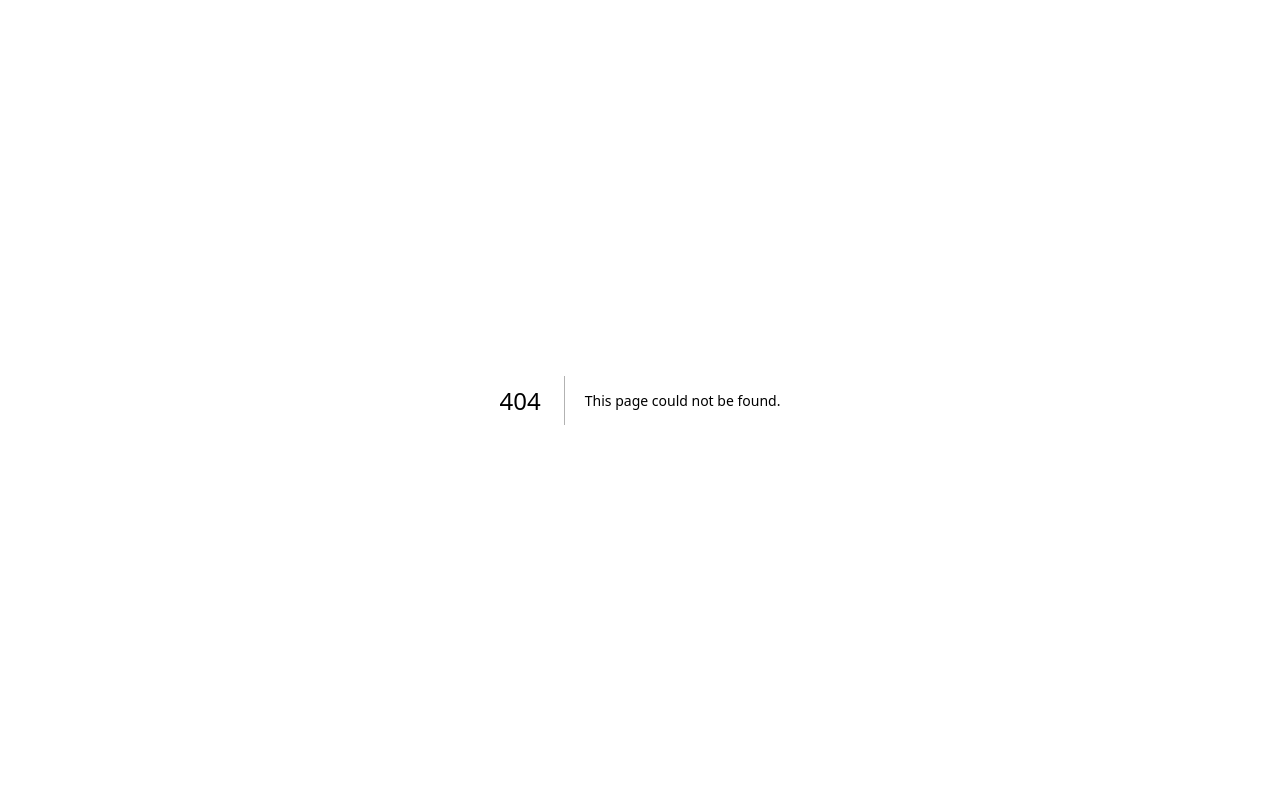
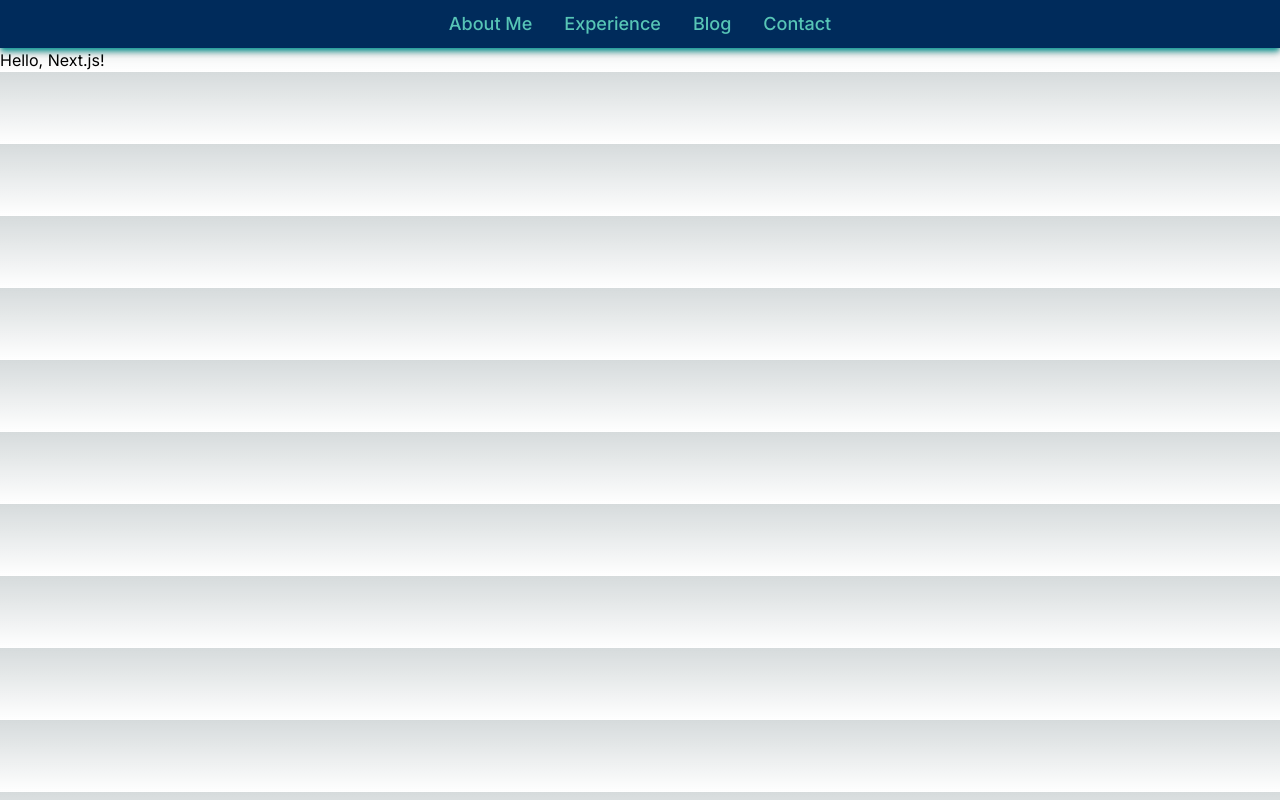
Before and after one commit to tannaz97shr/portfolio, a Next.js app: page /about in a window 1280 px wide. Before the commit this address had no page. Built offline with nearby package versions, Linux system fonts and the light colour scheme.

Commit message:
feat: create initial navbar

```diff
--- /dev/null
+++ b/src/app/about/page.tsx
@@ -0,0 +1,3 @@
+export default function About() {
+  return <h1>Hello, Next.js!</h1>;
+}
--- a/src/app/layout.tsx
+++ b/src/app/layout.tsx
@@ -1,22 +1,26 @@
-import './globals.css'
-import type { Metadata } from 'next'
-import { Inter } from 'next/font/google'
+import Navbar from "@/components/Navbar";
+import type { Metadata } from "next";
+import { Inter } from "next/font/google";
+import "./globals.css";
 
-const inter = Inter({ subsets: ['latin'] })
+const inter = Inter({ subsets: ["latin"] });
 
 export const metadata: Metadata = {
-  title: 'Create Next App',
-  description: 'Generated by create next app',
-}
+  title: "Create Next App",
+  description: "Generated by create next app",
+};
 
 export default function RootLayout({
   children,
 }: {
-  children: React.ReactNode
+  children: React.ReactNode;
 }) {
   return (
     <html lang="en">
-      <body className={inter.className}>{children}</body>
+      <body className={inter.className}>
+        <Navbar />
+        {children}
+      </body>
     </html>
-  )
+  );
 }
--- a/src/app/page.tsx
+++ b/src/app/page.tsx
@@ -1,113 +1,7 @@
-import Image from 'next/image'
-
 export default function Home() {
   return (
     <main className="flex min-h-screen flex-col items-center justify-between p-24">
-      <div className="z-10 max-w-5xl w-full items-center justify-between font-mono text-sm lg:flex">
-        <p className="fixed left-0 top-0 flex w-full justify-center border-b border-gray-300 bg-gradient-to-b from-zinc-200 pb-6 pt-8 backdrop-blur-2xl dark:border-neutral-800 dark:bg-zinc-800/30 dark:from-inherit lg:static lg:w-auto  lg:rounded-xl lg:border lg:bg-gray-200 lg:p-4 lg:dark:bg-zinc-800/30">
-          Get started by editing&nbsp;
-          <code className="font-mono font-bold">src/app/page.tsx</code>
-        </p>
-        <div className="fixed bottom-0 left-0 flex h-48 w-full items-end justify-center bg-gradient-to-t from-white via-white dark:from-black dark:via-black lg:static lg:h-auto lg:w-auto lg:bg-none">
-          <a
-            className="pointer-events-none flex place-items-center gap-2 p-8 lg:pointer-events-auto lg:p-0"
-            href="https://vercel.com?utm_source=create-next-app&utm_medium=appdir-template&utm_campaign=create-next-app"
-            target="_blank"
-            rel="noopener noreferrer"
-          >
-            By{' '}
-            <Image
-              src="/vercel.svg"
-              alt="Vercel Logo"
-              className="dark:invert"
-              width={100}
-              height={24}
-              priority
-            />
-          </a>
-        </div>
-      </div>
-
-      <div className="relative flex place-items-center before:absolute before:h-[300px] before:w-[480px] before:-translate-x-1/2 before:rounded-full before:bg-gradient-radial before:from-white before:to-transparent before:blur-2xl before:content-[''] after:absolute after:-z-20 after:h-[180px] after:w-[240px] after:translate-x-1/3 after:bg-gradient-conic after:from-sky-200 after:via-blue-200 after:blur-2xl after:content-[''] before:dark:bg-gradient-to-br before:dark:from-transparent before:dark:to-blue-700 before:dark:opacity-10 after:dark:from-sky-900 after:dark:via-[#0141ff] after:dark:opacity-40 before:lg:h-[360px] z-[-1]">
-        <Image
-          className="relative dark:drop-shadow-[0_0_0.3rem_#ffffff70] dark:invert"
-          src="/next.svg"
-          alt="Next.js Logo"
-          width={180}
-          height={37}
-          priority
-        />
-      </div>
-
-      <div className="mb-32 grid text-center lg:max-w-5xl lg:w-full lg:mb-0 lg:grid-cols-4 lg:text-left">
-        <a
-          href="https://nextjs.org/docs?utm_source=create-next-app&utm_medium=appdir-template&utm_campaign=create-next-app"
-          className="group rounded-lg border border-transparent px-5 py-4 transition-colors hover:border-gray-300 hover:bg-gray-100 hover:dark:border-neutral-700 hover:dark:bg-neutral-800/30"
-          target="_blank"
-          rel="noopener noreferrer"
-        >
-          <h2 className={`mb-3 text-2xl font-semibold`}>
-            Docs{' '}
-            <span className="inline-block transition-transform group-hover:translate-x-1 motion-reduce:transform-none">
-              -&gt;
-            </span>
-          </h2>
-          <p className={`m-0 max-w-[30ch] text-sm opacity-50`}>
-            Find in-depth information about Next.js features and API.
-          </p>
-        </a>
-
-        <a
-          href="https://nextjs.org/learn?utm_source=create-next-app&utm_medium=appdir-template-tw&utm_campaign=create-next-app"
-          className="group rounded-lg border border-transparent px-5 py-4 transition-colors hover:border-gray-300 hover:bg-gray-100 hover:dark:border-neutral-700 hover:dark:bg-neutral-800/30"
-          target="_blank"
-          rel="noopener noreferrer"
-        >
-          <h2 className={`mb-3 text-2xl font-semibold`}>
-            Learn{' '}
-            <span className="inline-block transition-transform group-hover:translate-x-1 motion-reduce:transform-none">
-              -&gt;
-            </span>
-          </h2>
-          <p className={`m-0 max-w-[30ch] text-sm opacity-50`}>
-            Learn about Next.js in an interactive course with&nbsp;quizzes!
-          </p>
-        </a>
-
-        <a
-          href="https://vercel.com/templates?framework=next.js&utm_source=create-next-app&utm_medium=appdir-template&utm_campaign=create-next-app"
-          className="group rounded-lg border border-transparent px-5 py-4 transition-colors hover:border-gray-300 hover:bg-gray-100 hover:dark:border-neutral-700 hover:dark:bg-neutral-800/30"
-          target="_blank"
-          rel="noopener noreferrer"
-        >
-          <h2 className={`mb-3 text-2xl font-semibold`}>
-            Templates{' '}
-            <span className="inline-block transition-transform group-hover:translate-x-1 motion-reduce:transform-none">
-              -&gt;
-            </span>
-          </h2>
-          <p className={`m-0 max-w-[30ch] text-sm opacity-50`}>
-            Explore the Next.js 13 playground.
-          </p>
-        </a>
-
-        <a
-          href="https://vercel.com/new?utm_source=create-next-app&utm_medium=appdir-template&utm_campaign=create-next-app"
-          className="group rounded-lg border border-transparent px-5 py-4 transition-colors hover:border-gray-300 hover:bg-gray-100 hover:dark:border-neutral-700 hover:dark:bg-neutral-800/30"
-          target="_blank"
-          rel="noopener noreferrer"
-        >
-          <h2 className={`mb-3 text-2xl font-semibold`}>
-            Deploy{' '}
-            <span className="inline-block transition-transform group-hover:translate-x-1 motion-reduce:transform-none">
-              -&gt;
-            </span>
-          </h2>
-          <p className={`m-0 max-w-[30ch] text-sm opacity-50`}>
-            Instantly deploy your Next.js site to a shareable URL with Vercel.
-          </p>
-        </a>
-      </div>
+      this is the main page
     </main>
-  )
+  );
 }
--- /dev/null
+++ b/src/components/Navbar/index.tsx
@@ -0,0 +1,41 @@
+import { INavbarItem } from "@/models/general";
+import Link from "next/link";
+
+const items: INavbarItem[] = [
+  {
+    id: "about",
+    name: "About Me",
+    link: "/about",
+  },
+  {
+    id: "experience",
+    name: "Experience",
+    link: "/experience",
+  },
+  {
+    id: "blog",
+    name: "Blog",
+    link: "/blog",
+  },
+  {
+    id: "contact",
+    name: "Contact",
+    link: "/contact",
+  },
+];
+
+export default function Navbar() {
+  return (
+    <header className="bg-primary-navy text-primary-teal h-12 flex items-center justify-center text-lg font-medium drop-shadow-md shadow-md shadow-secondary-teal">
+      {items.map((item: INavbarItem) => (
+        <Link
+          className="mx-4 hover:text-secondary-teal"
+          key={item.id}
+          href={item.link}
+        >
+          {item.name}
+        </Link>
+      ))}
+    </header>
+  );
+}
--- /dev/null
+++ b/src/models/general.tsx
@@ -0,0 +1,5 @@
+export interface INavbarItem {
+  id: string;
+  name: string;
+  link: string;
+}
--- a/tailwind.config.ts
+++ b/tailwind.config.ts
@@ -1,20 +1,33 @@
-import type { Config } from 'tailwindcss'
+import type { Config } from "tailwindcss";
 
 const config: Config = {
   content: [
-    './src/pages/**/*.{js,ts,jsx,tsx,mdx}',
-    './src/components/**/*.{js,ts,jsx,tsx,mdx}',
-    './src/app/**/*.{js,ts,jsx,tsx,mdx}',
+    "./src/pages/**/*.{js,ts,jsx,tsx,mdx}",
+    "./src/components/**/*.{js,ts,jsx,tsx,mdx}",
+    "./src/app/**/*.{js,ts,jsx,tsx,mdx}",
   ],
   theme: {
     extend: {
       backgroundImage: {
-        'gradient-radial': 'radial-gradient(var(--tw-gradient-stops))',
-        'gradient-conic':
-          'conic-gradient(from 180deg at 50% 50%, var(--tw-gradient-stops))',
+        "gradient-radial": "radial-gradient(var(--tw-gradient-stops))",
+        "gradient-conic":
+          "conic-gradient(from 180deg at 50% 50%, var(--tw-gradient-stops))",
+      },
+      colors: {
+        transparent: "transparent",
+        current: "currentColor",
+        white: "#ffffff",
+        "primary-teal": "#57C5B6",
+        "secondary-teal": "#159895",
+        "primary-navy": "#002B5B",
+        "secondary-navi": "#1A5F7A",
+        tahiti: {
+          100: "#cffafe",
+          200: "#a5f3fc",
+        },
       },
     },
   },
   plugins: [],
-}
-export default config
+};
+export default config;
```
